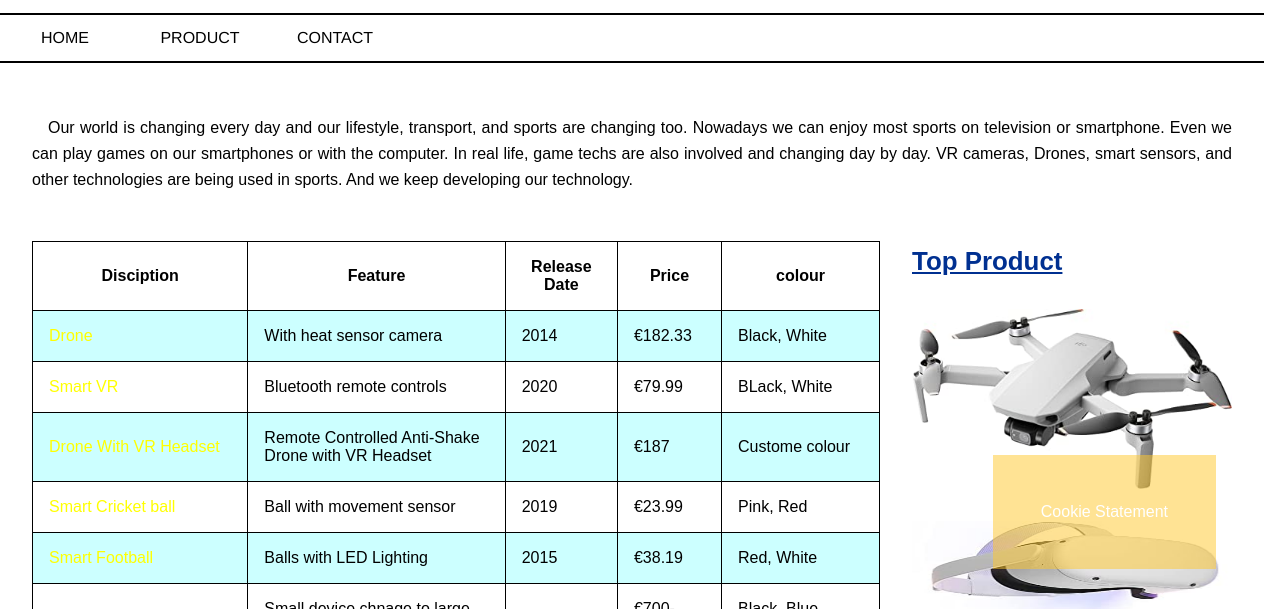
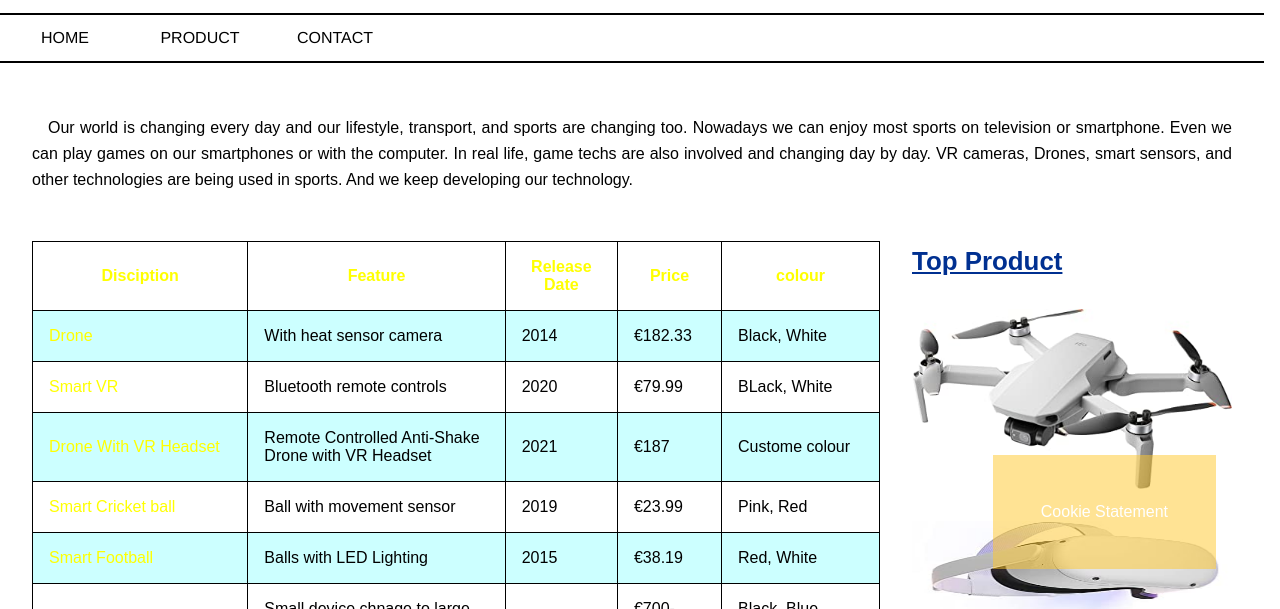
Before and after one commit to Asif135-hub/asif135.github.io, a plain HTML site: page pricing.html in a window 1280 px wide. Shown: the part 191-800 px from the top of the page. Drawn offline with Linux system fonts and the light colour scheme.

Commit message:
Update style.css

```diff
--- a/css/style.css
+++ b/css/style.css
@@ -373,7 +373,7 @@ header .first-header .heading-part .second-heading {
   border: 1px solid #000000;
   border-collapse: collapse;
 }
- td:first-child {
+ th, td:first-child {
   color:  #FFFF00;
 }
  tr:nth-child(even) {
```
